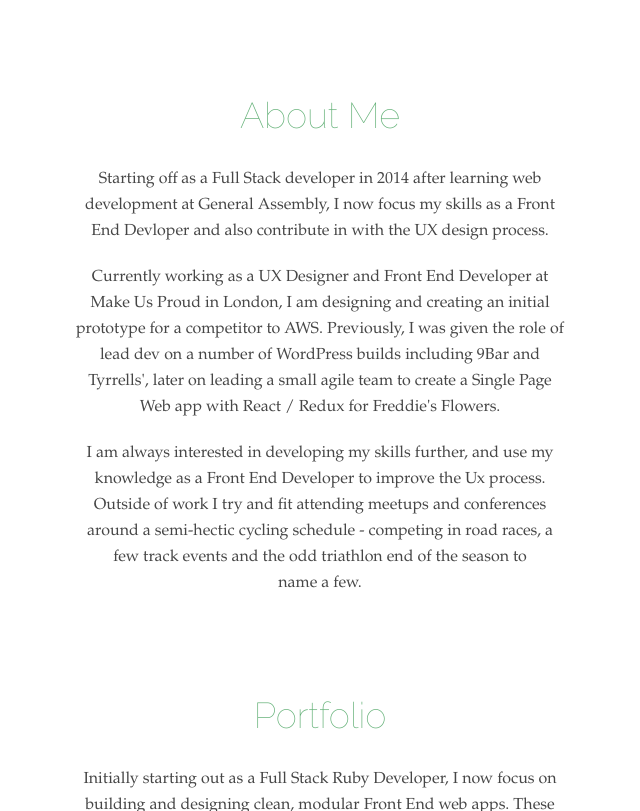
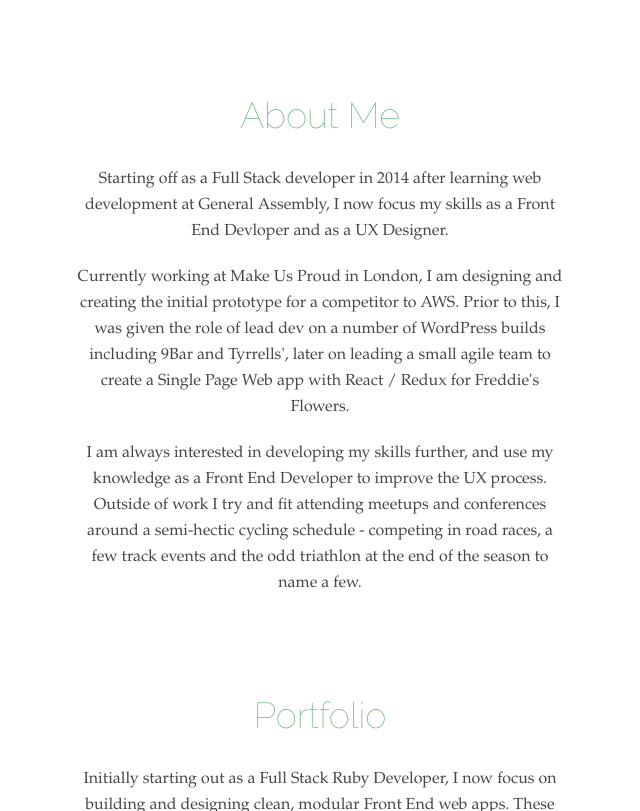
Before and after one commit to alex-windett/alex-windett.github.io, a Jekyll site: the page built from index.html, in a window 1280 px wide and 900 px high, scrolled down 504 px, cut to the strip 89-900 px from the top of the window. Shown: the whole strip, without its empty margins (320-960 px from the left). Built offline with Jekyll 4.4.1, drawn with Linux system fonts in a browser that asks for light colours; some web fonts are replaced.

Commit message:
Update index.html

```diff
--- a/index.html
+++ b/index.html
@@ -6,11 +6,11 @@ body_class: home
 <section class="background--light intro padder center">
 	<h3>About Me</h3>
 
-	<p class="center">Starting off as a Full Stack developer in 2014 after learning web development at General Assembly, I now focus my skills as a Front End Devloper and also contribute in with the UX design process.</p>
+	<p class="center">Starting off as a Full Stack developer in 2014 after learning web development at General Assembly, I now focus my skills as a Front End Devloper and as a UX Designer.</p>
 
-	<p class="center">Currently working as a UX Designer and Front End Developer at Make Us Proud in London, I am designing and creating an initial prototype for a competitor to AWS. Previously, I was given the role of lead dev on a number of WordPress builds including <a href="http://www.9bar.com">9Bar</a> and <a href="http://www.tyrrellscrisps.co.uk">Tyrrells'</a>, later on leading a small agile team to create a Single Page Web app with React / Redux for <a href="http://www.freddiesflowes.com">Freddie's Flowers</a>.</p>
+	<p class="center">Currently working at Make Us Proud in London, I am designing and creating the initial prototype for a competitor to AWS. Prior to this, I was given the role of lead dev on a number of WordPress builds including <a href="http://www.9bar.com">9Bar</a> and <a href="http://www.tyrrellscrisps.co.uk">Tyrrells'</a>, later on leading a small agile team to create a Single Page Web app with React / Redux for <a href="http://www.freddiesflowes.com">Freddie's Flowers</a>.</p>
 
-	<p class="center">I am always interested in developing my skills further, and use my knowledge as a Front End Developer to improve the Ux process. Outside of work I try and fit attending meetups and conferences around a semi-hectic cycling schedule - competing in road races, a few track events and the odd triathlon end of the season to name&nbsp;a&nbsp;few.</p>
+	<p class="center">I am always interested in developing my skills further, and use my knowledge as a Front End Developer to improve the UX process. Outside of work I try and fit attending meetups and conferences around a semi-hectic cycling schedule - competing in road races, a few track events and the odd triathlon at the end of the season to name&nbsp;a&nbsp;few.</p>
 </section>
 
 <section class="background--light intro padder--bottom center">
```
